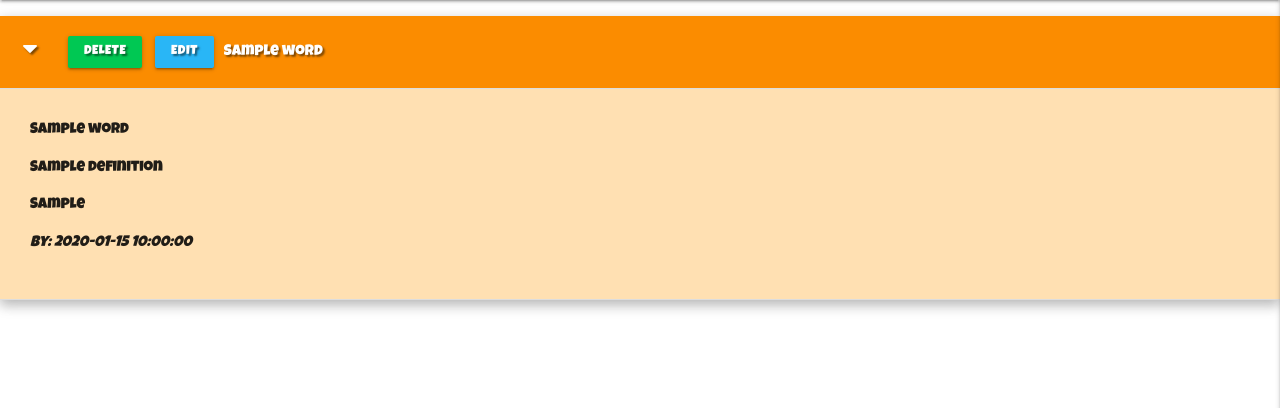
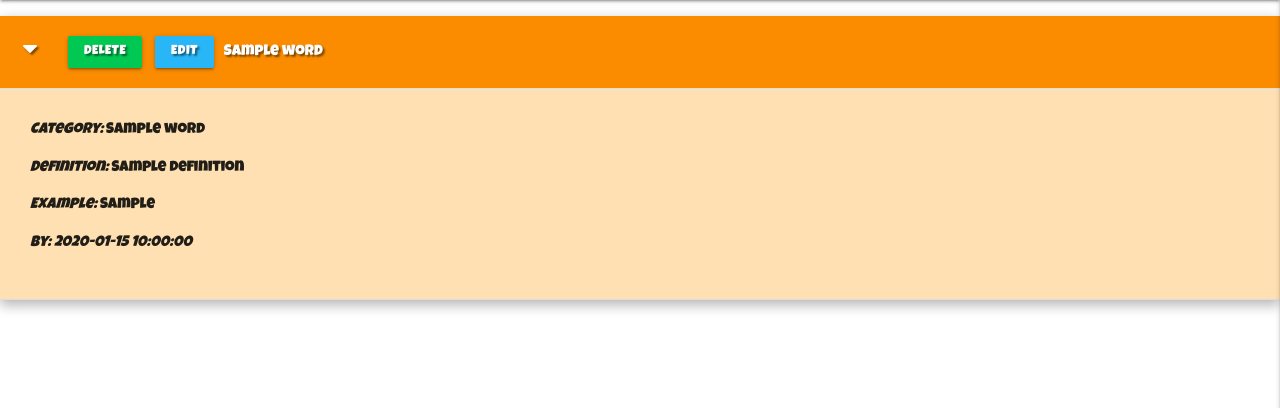
Before and after one commit to elerel/ms3-kiwi-lingo, a Flask app: page /get_words in a window 1280 px wide, after a click that opens the changed part. Shown: the part 80-488 px from the top of the page. Run offline with Flask 2, Linux system fonts and the light colour scheme; a database or web service that is not in the repository returns one stand-in record (values such as "Sample title"); some libraries are stand-ins or nearby versions; some web fonts are replaced.

Commit message:
feat: added captions for the words to the collapsible body

```diff
--- a/templates/glossary.html
+++ b/templates/glossary.html
@@ -15,9 +15,9 @@
             </div>
         </div>
         <div class="collapsible-body orange lighten-4">
-            <strong>{{ word.category_name}}</strong>
-            <p>{{ word.definition }}</p>
-            <p>{{ word.phrase_example }}</p>
+            <strong><em>Category: </em>{{ word.category_name}}</strong>
+            <p><em>Definition: </em>{{ word.definition }}</p>
+            <p><em>Example: </em>{{ word.phrase_example }}</p>
             <p><em>by: {{ word.created_by }}</em></p>
             {% if word.thumbs_up == "on" %}
             <i class="fas fa-thumbs-up text-lighten-2 tooltipped" data-position="bottom" data-tooltip="Yeah, Bro!"></i>
```
